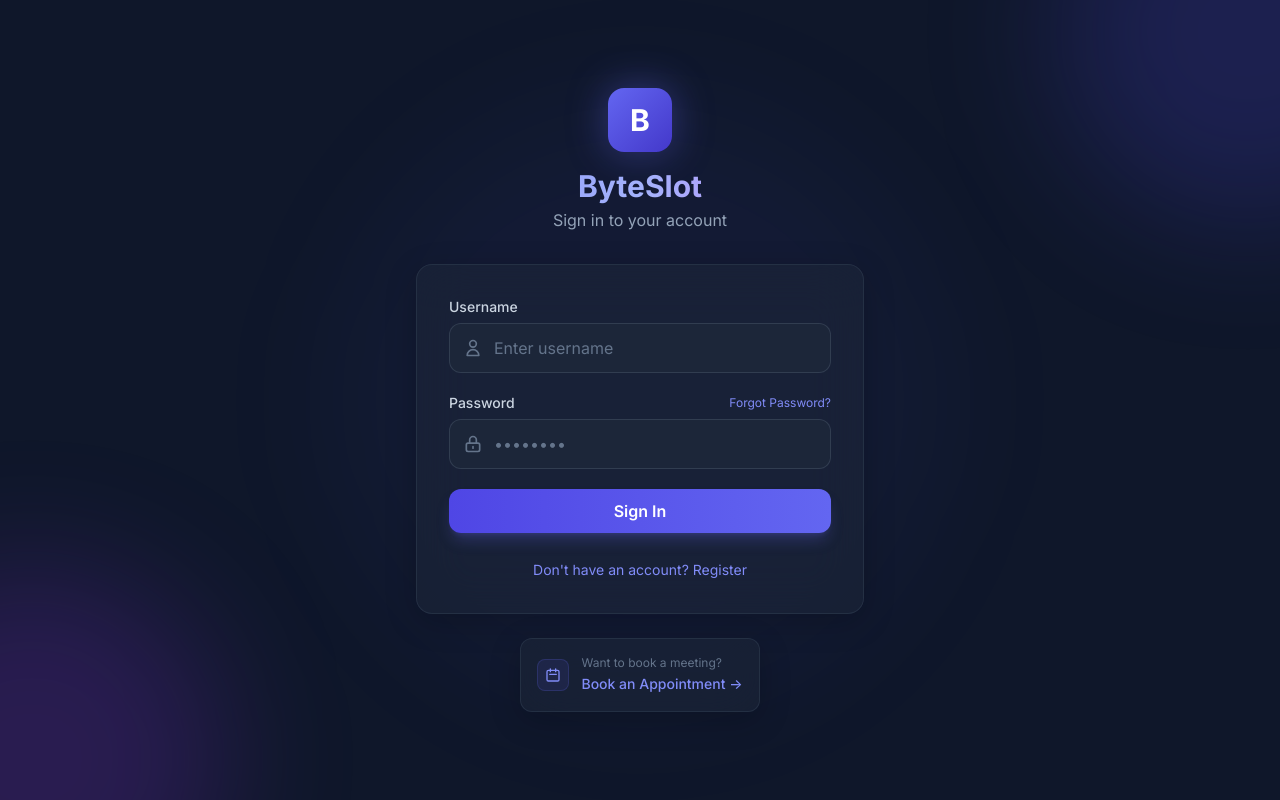
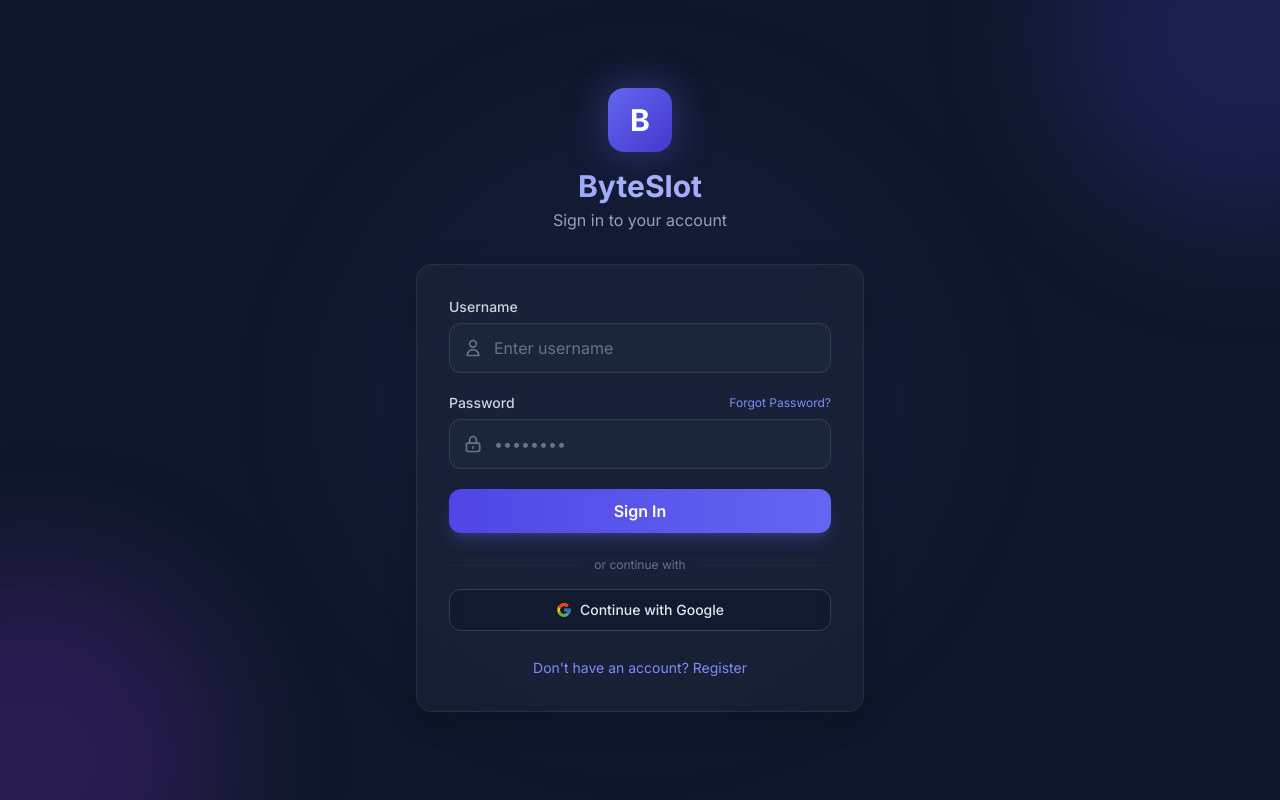
Before and after one commit to Kainat90s/Frontend, a React (Vite) app: page /login in a window 1280 px wide. Built offline with nearby package versions, Linux system fonts and the light colour scheme.

Commit message:
Add Google login functionality and refactor LoginPage component

```diff
--- a/src/pages/LoginPage.jsx
+++ b/src/pages/LoginPage.jsx
@@ -1,12 +1,15 @@
-import { useState } from 'react'
+import { useEffect, useState } from 'react'
 import { useNavigate, Link } from 'react-router-dom'
 import { useAuth } from '../context/AuthContext'
+import api from '../api/axios'
 import toast from 'react-hot-toast'
-import { HiOutlineMail, HiOutlineLockClosed, HiOutlineUser, HiOutlineCalendar } from 'react-icons/hi'
+import { HiOutlineMail, HiOutlineLockClosed, HiOutlineUser } from 'react-icons/hi'
+import { FcGoogle } from 'react-icons/fc'
 
 export default function LoginPage() {
-    const { login, register, loading } = useAuth()
+    const { login, register, loading, updateUser } = useAuth()
     const navigate = useNavigate()
+    const [googleLoading, setGoogleLoading] = useState(false)
     const [isRegister, setIsRegister] = useState(false)
     const [form, setForm] = useState({
         username: '',
@@ -24,6 +27,35 @@
     const getRedirectPath = (userData) => {
         return userData?.role === 'admin' ? '/admin/dashboard' : '/user/dashboard'
     }
+
+    useEffect(() => {
+        const hash = window.location.hash || ''
+        if (!hash.startsWith('#')) return
+
+        const params = new URLSearchParams(hash.slice(1))
+        const access = params.get('access')
+        const refresh = params.get('refresh')
+
+        if (!access || !refresh) return
+
+        localStorage.setItem('tokens', JSON.stringify({ access, refresh }))
+        window.history.replaceState({}, document.title, window.location.pathname + window.location.search)
+
+        api.get('/accounts/profile/')
+            .then(({ data }) => {
+                localStorage.setItem('user', JSON.stringify(data))
+                updateUser(data)
+                navigate(getRedirectPath(data))
+            })
+            .catch(() => {
+                localStorage.removeItem('tokens')
+                localStorage.removeItem('user')
+                toast.error('Google login failed')
+            })
+            .finally(() => {
+                setGoogleLoading(false)
+            })
+    }, [navigate, updateUser])
 
     const handleSubmit = async (e) => {
         e.preventDefault()
@@ -49,6 +81,33 @@
                 toast.error(result.error)
             }
         }
+    }
+
+    const handleGoogleLogin = async () => {
+        setGoogleLoading(true)
+        try {
+            const res = await fetch('/api/integrations/google/login/', { redirect: 'manual' })
+            const contentType = res.headers.get('content-type') || ''
+
+            if (res.ok && contentType.includes('application/json')) {
+                const data = await res.json()
+                const url = data.auth_url || data.url || data.authorization_url
+                if (url) {
+                    window.location.href = url
+                    return
+                }
+            }
+
+            const location = res.headers.get('location')
+            if (location) {
+                window.location.href = location
+                return
+            }
+        } catch {
+            // ignore and fall back to direct navigation
+        }
+
+        window.location.href = '/api/integrations/google/login/'
     }
 
     return (
@@ -188,6 +247,25 @@
                         </button>
                     </form>
 
+                    {!isRegister && (
+                        <div className="mt-6">
+                            <div className="flex items-center gap-3">
+                                <div className="h-px bg-surface-800 flex-1" />
+                                <span className="text-xs text-surface-500">or continue with</span>
+                                <div className="h-px bg-surface-800 flex-1" />
+                            </div>
+                            <button
+                                type="button"
+                                onClick={handleGoogleLogin}
+                                disabled={googleLoading || loading}
+                                className="mt-4 w-full inline-flex items-center justify-center gap-2 rounded-xl border border-surface-700 bg-surface-900/60 px-4 py-2.5 text-sm font-medium text-surface-200 hover:bg-surface-900 transition-colors disabled:opacity-50"
+                            >
+                                <FcGoogle className="w-4 h-4" />
+                                {googleLoading ? 'Redirecting...' : 'Continue with Google'}
+                            </button>
+                        </div>
+                    )}
+
                     <div className="mt-6 text-center">
                         <button
                             onClick={() => setIsRegister(!isRegister)}
@@ -196,23 +274,8 @@
                             {isRegister ? 'Already have an account? Sign In' : "Don't have an account? Register"}
                         </button>
                     </div>
-                </div>
-
-                {/* Public Booking Link */}
-                <div className="mt-6 text-center">
-                    <div className="glass-card p-4 inline-flex items-center gap-3 rounded-xl">
-                        <div className="w-8 h-8 rounded-lg bg-primary-500/10 border border-primary-500/20 flex items-center justify-center">
-                            <HiOutlineCalendar className="w-4 h-4 text-primary-400" />
-                        </div>
-                        <div className="text-left">
-                            <p className="text-xs text-surface-500">Want to book a meeting?</p>
-                            <Link to="/book" className="text-sm font-medium text-primary-400 hover:text-primary-300 transition-colors">
-                                Book an Appointment →
-                            </Link>
-                        </div>
-                    </div>
-                </div>
             </div>
         </div>
+    </div>
     )
 }
```
Also changed, not shown: 1 other file (tests, documents, lock files or other folders).
